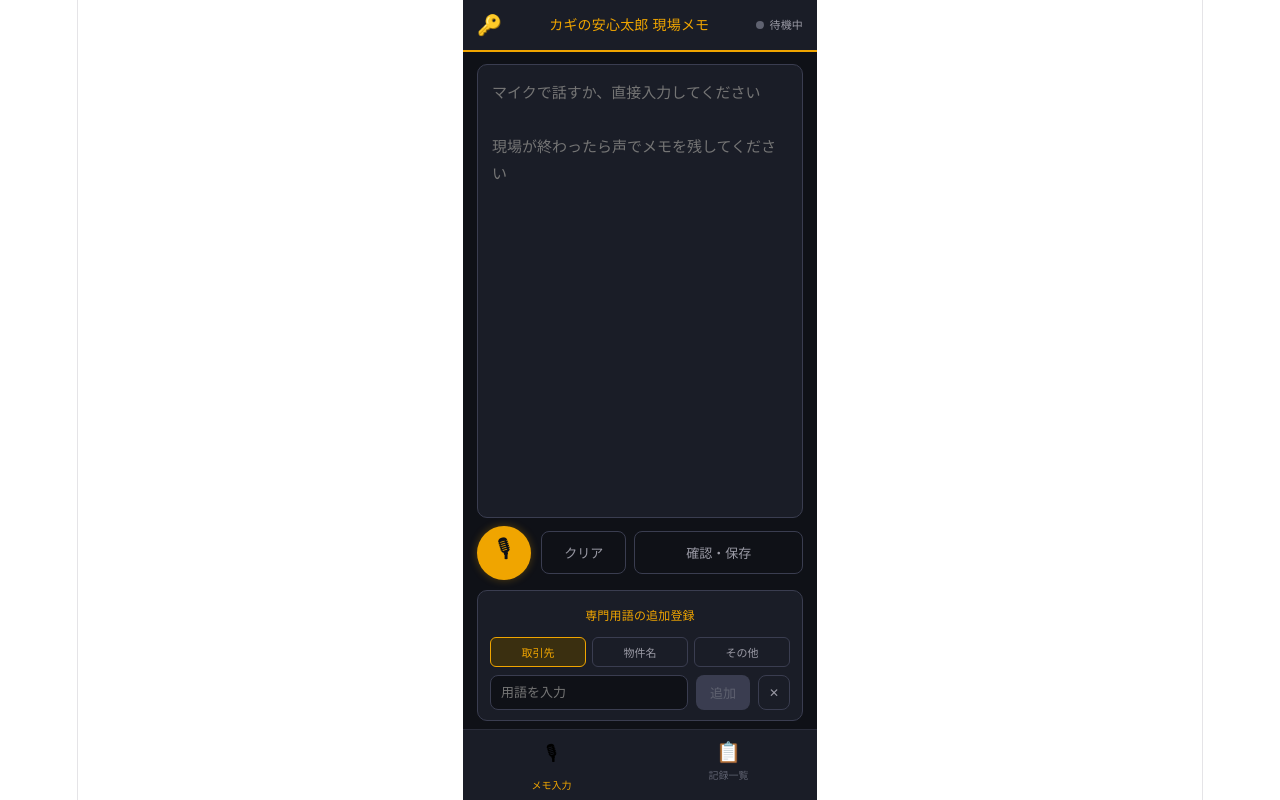
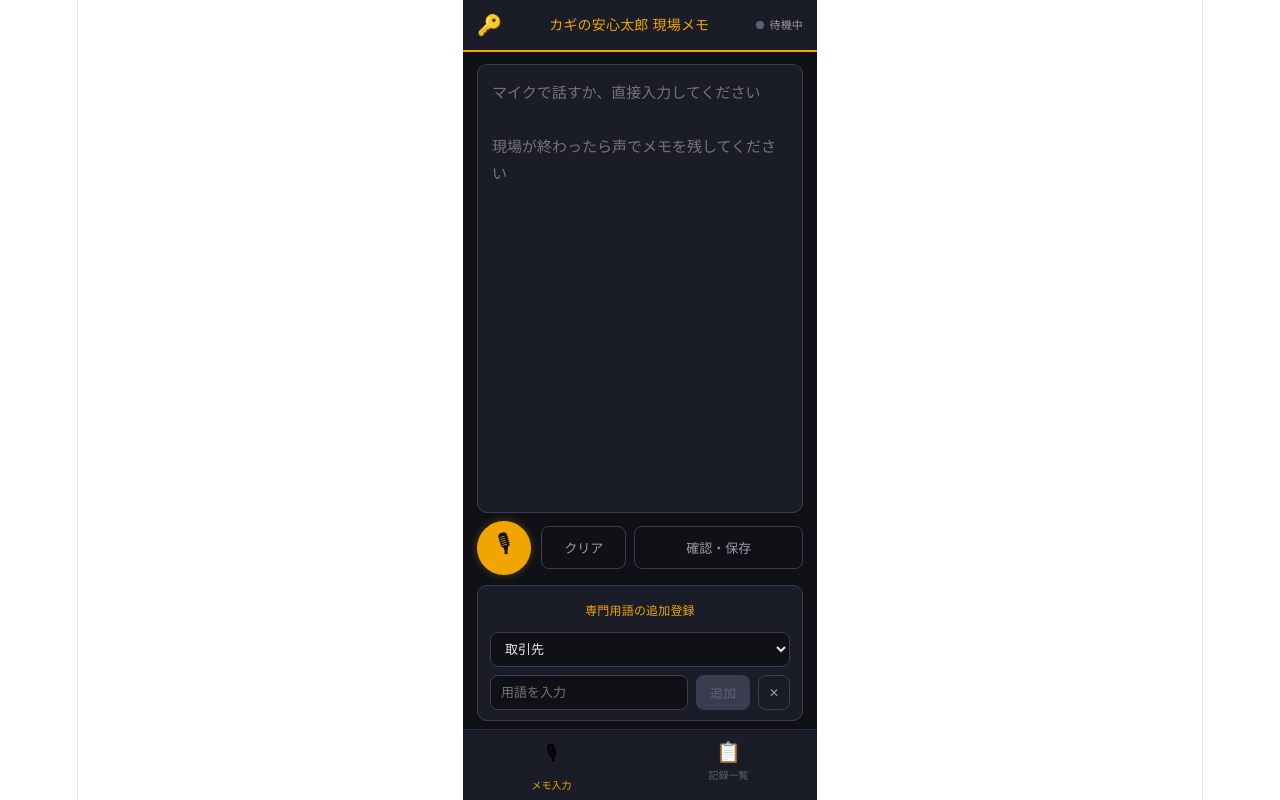
Before and after one commit to kaginoanshintaro/kagi-memo, a React (Vite) app: page / in a window 1280 px wide. Both pictures are taken after a click on the button "＋ 専門用語を追加". Built offline with nearby package versions, Linux system fonts and the light colour scheme.

Commit message:
カテゴリ選択をプルダウンに変更

```diff
--- a/src/App.jsx
+++ b/src/App.jsx
@@ -1144,16 +1144,12 @@ export default function App() {
           ? <button onClick={() => setTermPanelOpen(true)} style={{ width: "100%", padding: "9px 0", background: "transparent", border: "1px dashed " + C.border2, borderRadius: 8, color: C.textMute, fontSize: 12, cursor: "pointer" }}>＋ 専門用語を追加</button>
           : <div style={{ background: C.surface, border: "1px solid " + C.border2, borderRadius: 10, padding: "12px 12px 10px" }}>
               <div style={{ fontSize: 12, color: C.gold, marginBottom: 8, fontWeight: 700 }}>専門用語の追加登録</div>
-              <div style={{ display: "flex", gap: 6, marginBottom: 8 }}>
-                {["取引先","物件名","その他"].map(cat => (
-                  <button key={cat} onClick={() => setTermCat(cat)}
-                    style={{ flex: 1, padding: "6px 0", borderRadius: 6, border: "1px solid " + (termCat === cat ? C.gold : C.border2),
-                      background: termCat === cat ? C.goldSoft : "transparent",
-                      color: termCat === cat ? C.gold : C.textMute, fontSize: 11, cursor: "pointer" }}>
-                    {cat}
-                  </button>
-                ))}
-              </div>
+              <select value={termCat} onChange={e => setTermCat(e.target.value)}
+                style={{ width: "100%", marginBottom: 8, padding: "8px 10px", borderRadius: 8,
+                  border: "1px solid " + C.border2, background: C.bg, color: C.text,
+                  fontSize: 13, outline: "none", fontFamily: "inherit" }}>
+                {Object.keys(TERMS).map(cat => <option key={cat} value={cat}>{cat}</option>)}
+              </select>
               <div style={{ display: "flex", gap: 8 }}>
                 <input value={termInput} onChange={e => setTermInput(e.target.value)}
                   onKeyDown={e => e.key === "Enter" && addTerm()}
```
